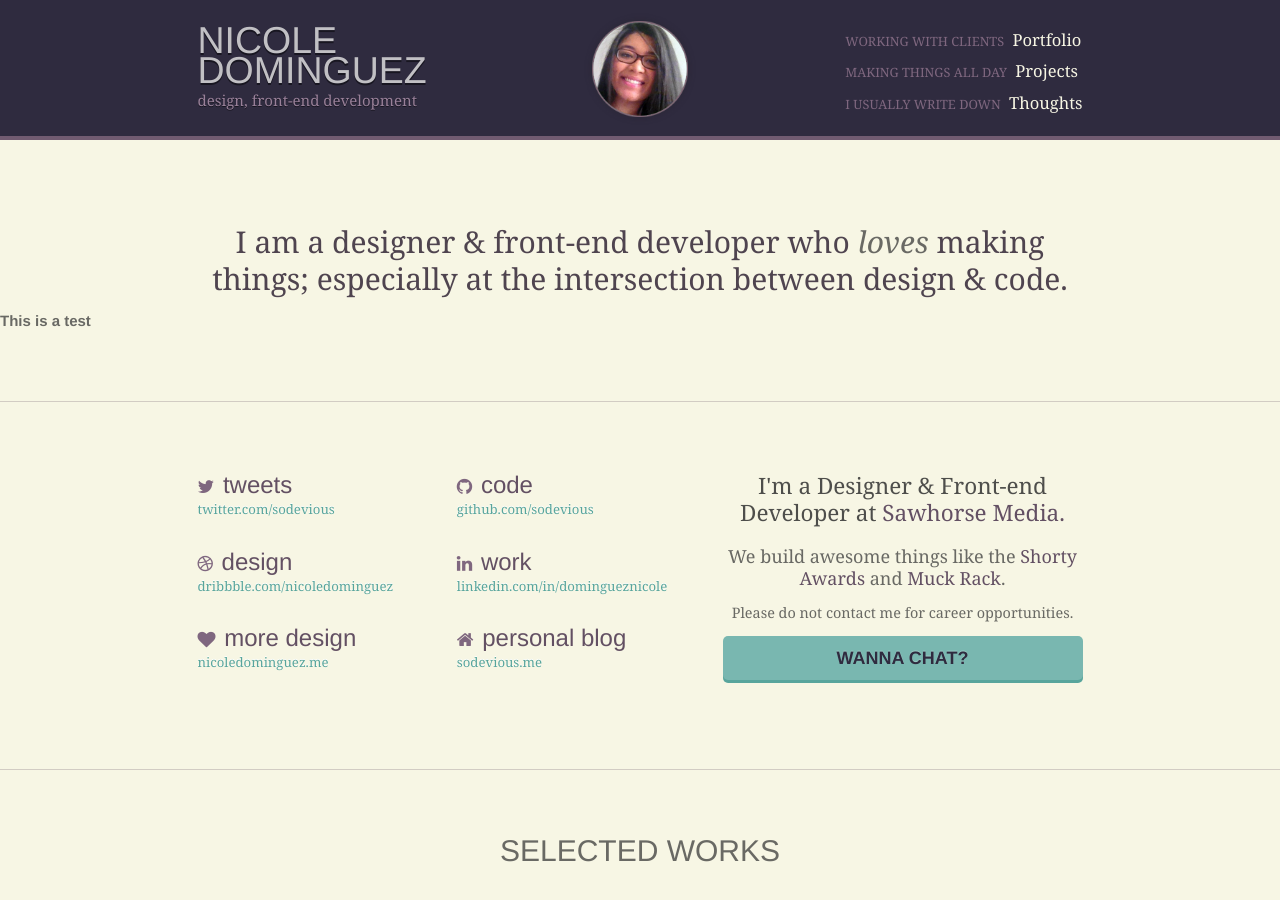
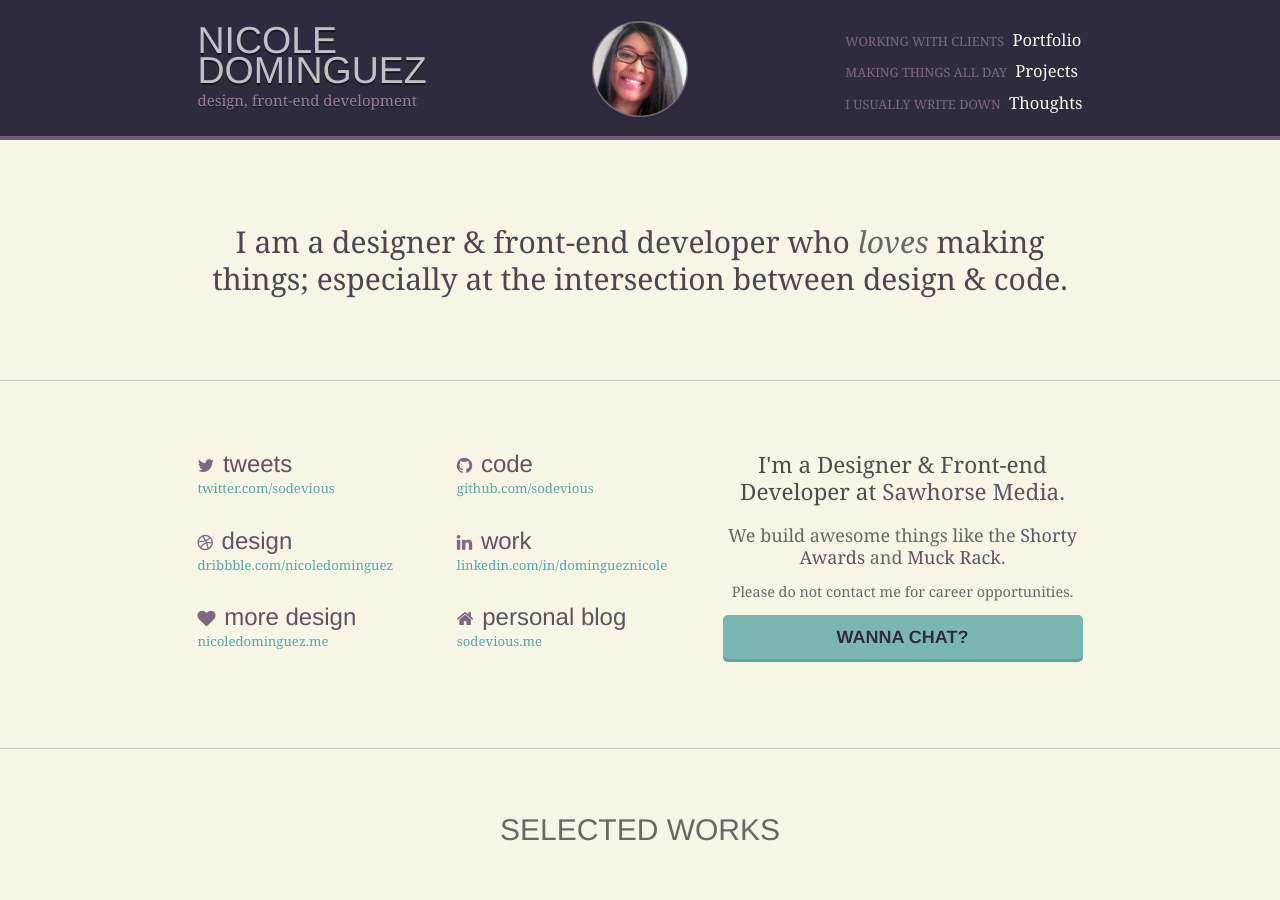
Before and after one commit to sodevious/sodevious.github.io, a Jekyll site: the page built from index.html, in a window 1280 px wide and 900 px high. Built offline with Jekyll 4.4.1, drawn with Linux system fonts in a browser that asks for light colours; nearby versions of some CDN libraries; Markdown is read by kramdown in place of the engine named in the settings; comment, search, counter and statistics services are not loaded.

Commit message:
remove test

```diff
--- a/_includes/intro.html
+++ b/_includes/intro.html
@@ -2,6 +2,4 @@
 	<div class="container">
 		<h2>I am a designer &amp; front-end developer who <em>loves</em> making things; especially at the intersection between design &amp; code.</h2>
 	</div>
-
-	<strong>This is a test</strong>
 </section>
```
